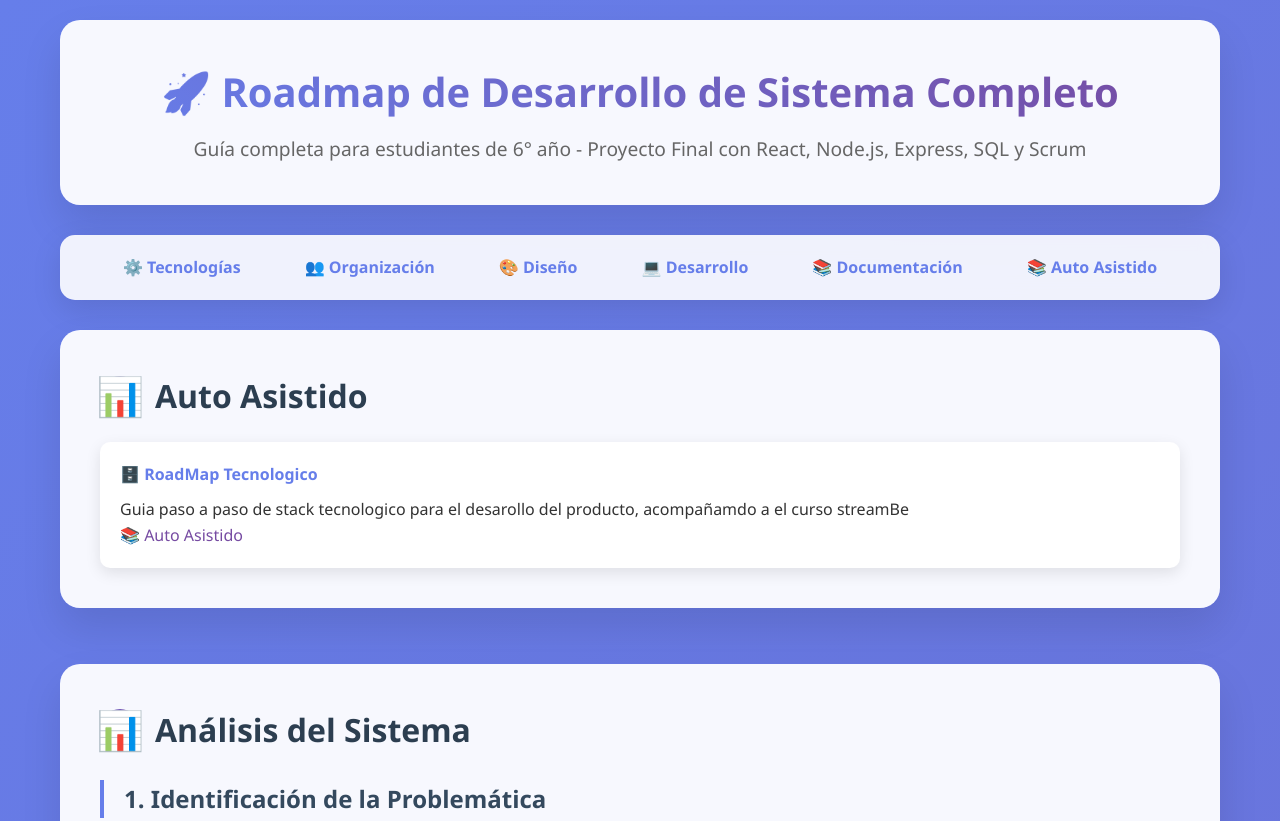
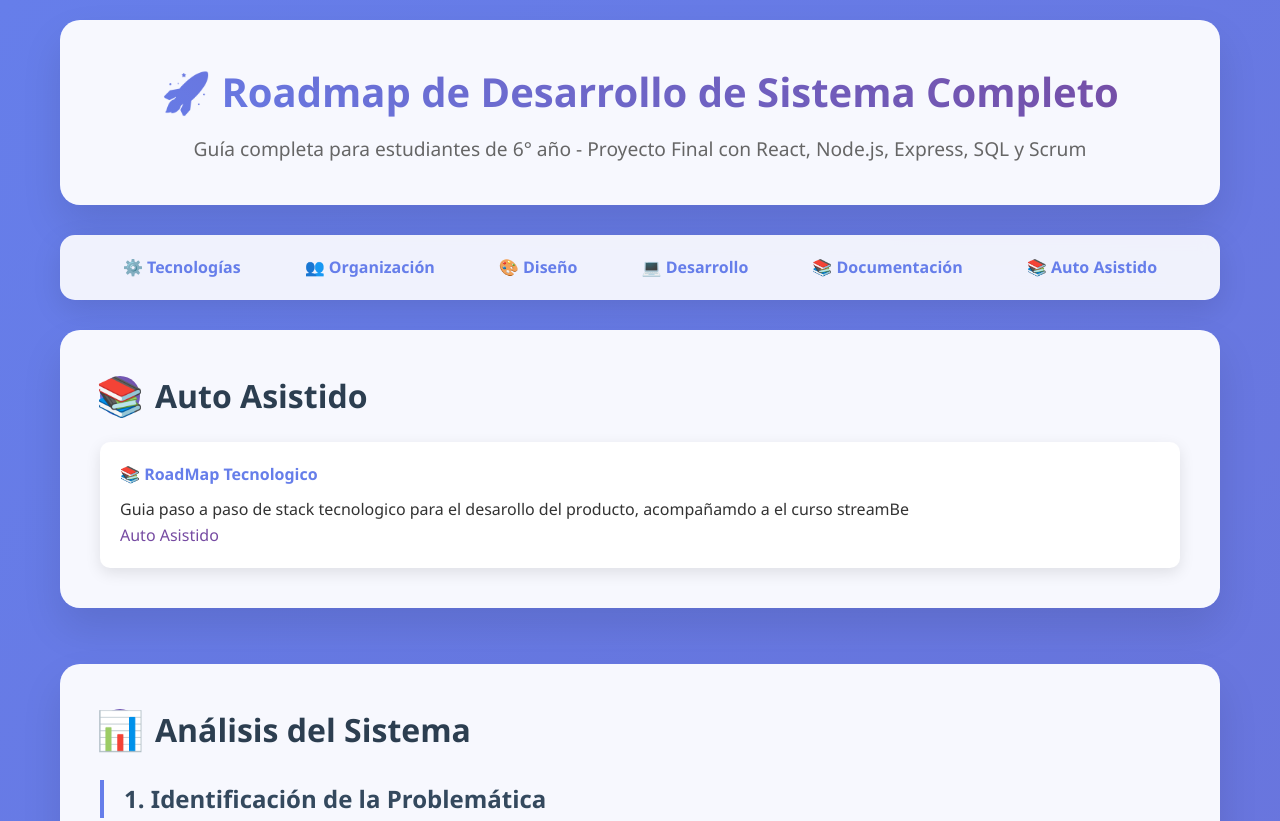
Before and after one commit to consor92/RouteMap, a plain HTML site: page index.html in a window 1280 px wide. Shown: the top 821 px of the page. Drawn offline with Linux system fonts and the light colour scheme.

Commit message:
Update index.html

```diff
--- a/index.html
+++ b/index.html
@@ -333,11 +333,11 @@
         </nav>
 
         <section id="analisis" class="section">
-            <h2><span class="icon">📊</span>Auto Asistido</h2>
+            <h2><span class="icon">📚</span>Auto Asistido</h2>
             <div class="resource-item">
-                <h4>🗄️ RoadMap Tecnologico</h4>
+                <h4>📚 RoadMap Tecnologico</h4>
                 <p>Guia paso a paso de stack tecnologico para el desarollo del producto, acompañamdo a el curso streamBe</p>
-                <a href="asistido.html">📚 Auto Asistido</a>
+                <a href="asistido.html">Auto Asistido</a>
             </div>
         </section>
         <br>
```
